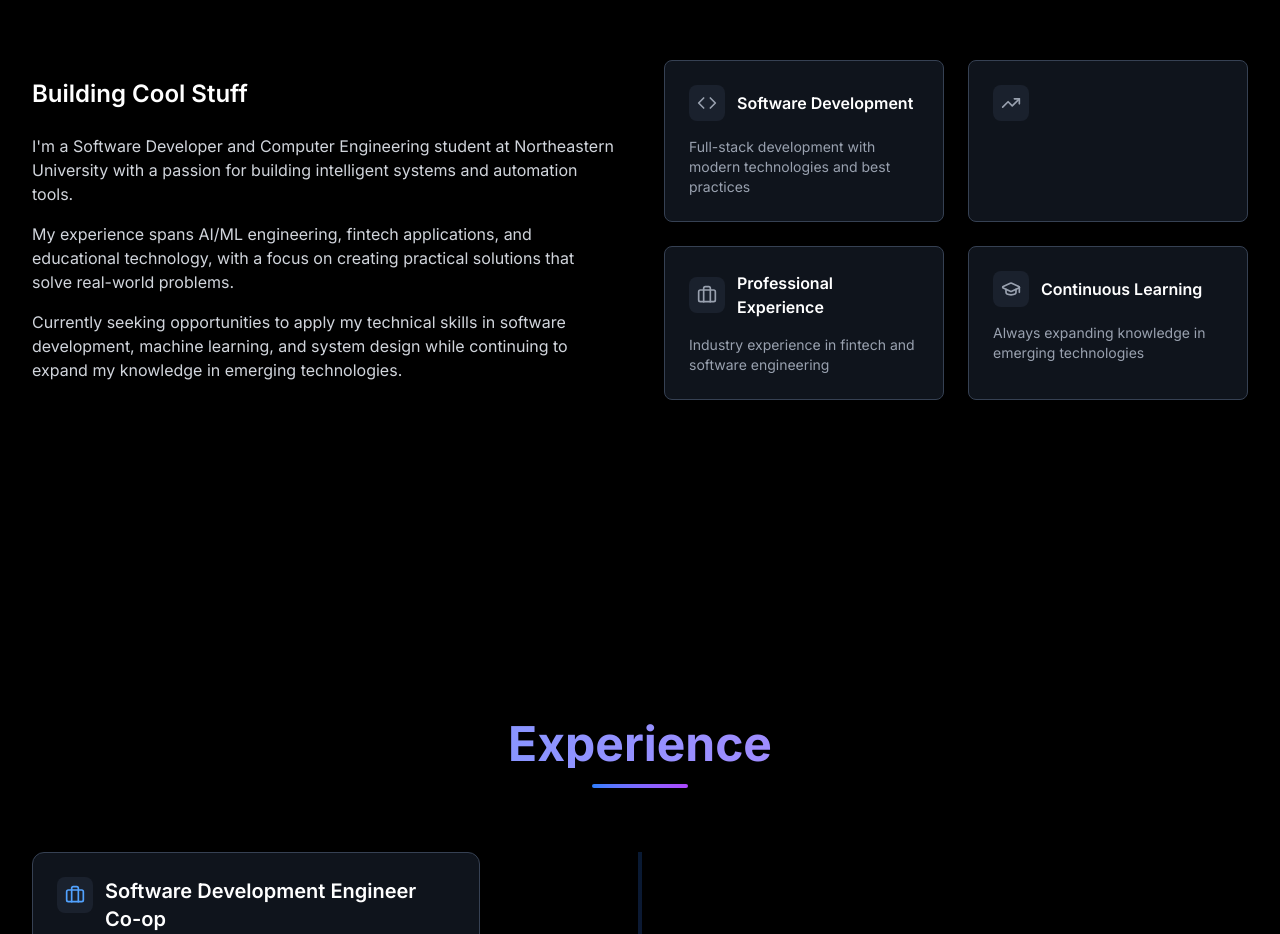
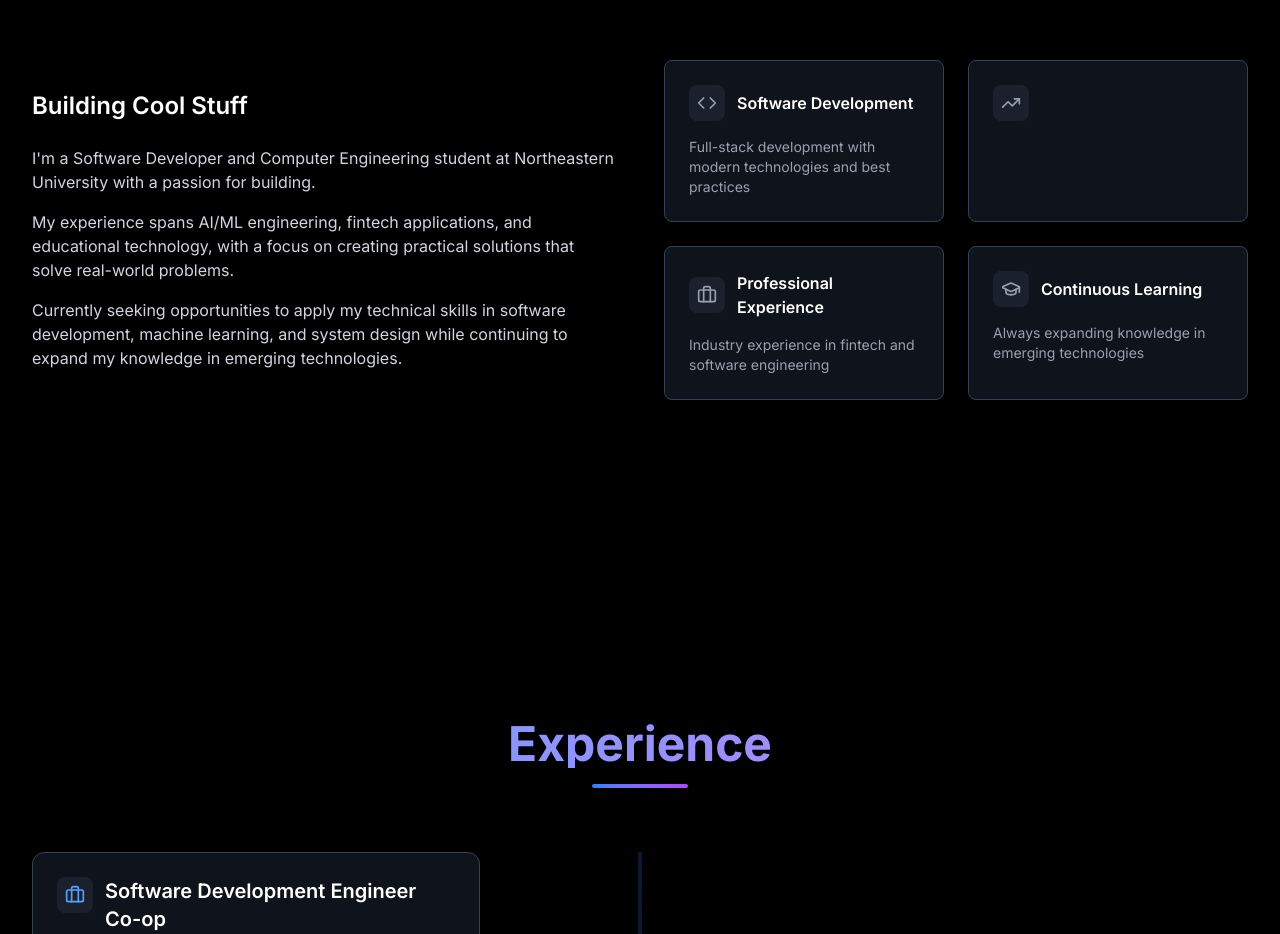
Before and after one commit to tylerdong878/tyler-portfolio, a Next.js app: page / in a window 1280 px wide. Shown: the part 1080-2014 px from the top of the page. Built offline with nearby package versions, Linux system fonts and the light colour scheme.

Commit message:
about change

```diff
--- a/src/components/sections/About.tsx
+++ b/src/components/sections/About.tsx
@@ -61,7 +61,7 @@ const About = () => {
 
             <div className="space-y-4 text-gray-300">
               <p>
-                I'm a Software Developer and Computer Engineering student at Northeastern University with a passion for building intelligent systems and automation tools.
+                I'm a Software Developer and Computer Engineering student at Northeastern University with a passion for building.
               </p>
 
               <p>
```
